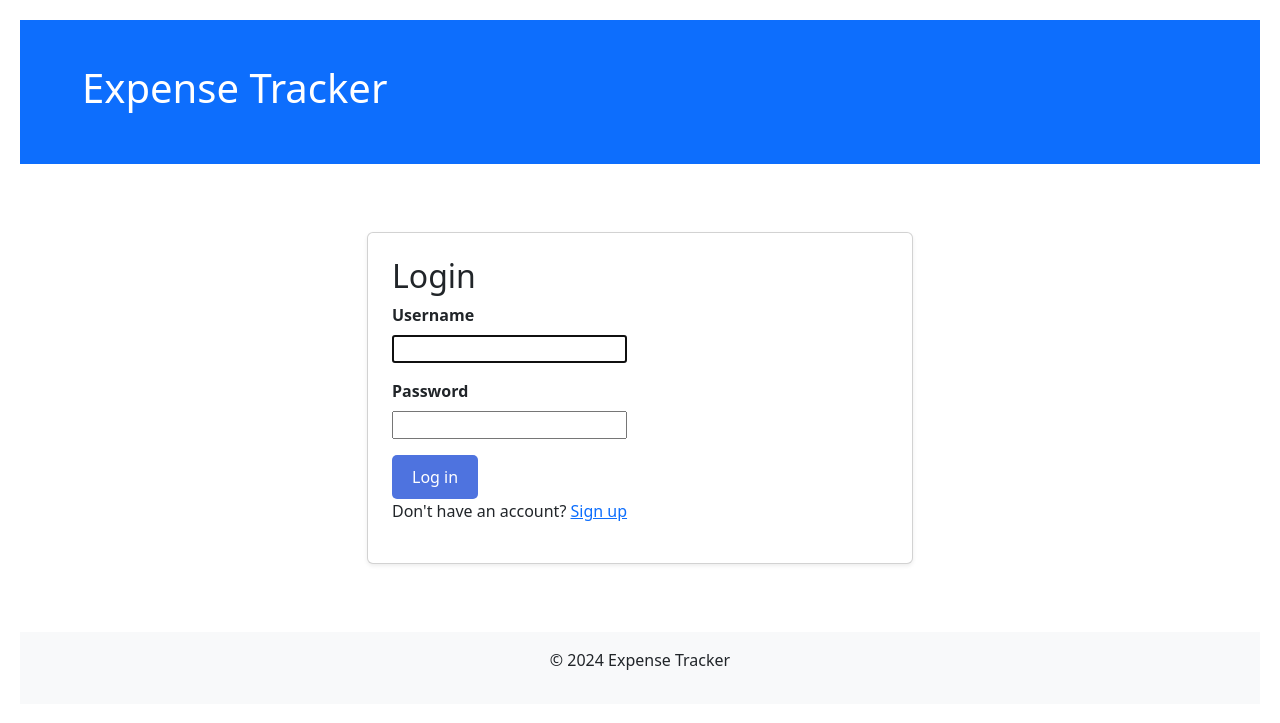
After one commit to Damian-Rios/miniproject4DamianRios, a Django app: page /expenses/login/ in a window 1280 px wide. The commit adds this page. Shown: the top 723 px of the page. Run offline with Django 5.2, Linux system fonts and the light colour scheme.

Commit message:
added login and register functionality and updated styling

```diff
--- a/expenseTracker/expenseTracker/urls.py
+++ b/expenseTracker/expenseTracker/urls.py
@@ -16,8 +16,10 @@ Including another URLconf
 """
 from django.contrib import admin
 from django.urls import include, path
+from django.shortcuts import redirect
 
 urlpatterns = [
+    path('', lambda request: redirect('expenses:account_login')),
     path('expenses/', include('expenses.urls')),
     path('admin/', admin.site.urls),
 ]
--- /dev/null
+++ b/expenseTracker/expenses/templates/expenses/account_base.html
@@ -0,0 +1,38 @@
+{% load static %}
+
+<!DOCTYPE html>
+<html lang="en">
+<head>
+    <meta charset="UTF-8">
+    <meta name="viewport" content="width=device-width, initial-scale=1.0">
+    <title>{% block title %}Login / Sign Up{% endblock %} - Expense Tracker</title>
+    <link rel="stylesheet" href="{% static 'expenses/style.css' %}">
+    <link href="https://cdn.jsdelivr.net/npm/bootstrap@5.3.3/dist/css/bootstrap.min.css" rel="stylesheet">
+</head>
+<body>
+    <header class="bg-primary text-white py-4">
+        <div class="container">
+            <h1>Expense Tracker</h1>
+        </div>
+    </header>
+
+    <div class="container mt-5">
+        <div class="row justify-content-center">
+            <div class="col-md-6">
+                <div class="card p-4 shadow-sm">
+                    {% block content %}
+                    <!-- Content will be filled by login.html or signup.html -->
+                    {% endblock %}
+                </div>
+            </div>
+        </div>
+    </div>
+
+    <footer class="bg-light text-center py-3 mt-5">
+        <p>&copy; 2024 Expense Tracker</p>
+    </footer>
+
+    <script src="https://cdn.jsdelivr.net/npm/@popperjs/core@2.11.6/dist/umd/popper.min.js"></script>
+    <script src="https://cdn.jsdelivr.net/npm/bootstrap@5.3.3/dist/js/bootstrap.min.js"></script>
+</body>
+</html>
--- /dev/null
+++ b/expenseTracker/expenses/templates/expenses/login.html
@@ -0,0 +1,48 @@
+{% extends 'expenses/account_base.html' %}
+
+{% block title %}Login{% endblock %}
+
+{% block content %}
+    <h2>Login</h2>
+
+    <!-- Display any general messages like success or error -->
+    {% if messages %}
+        <div class="alert alert-warning">
+            {% for message in messages %}
+                <p>{{ message }}</p>
+            {% endfor %}
+        </div>
+    {% endif %}
+
+    <form method="post">
+        {% csrf_token %}
+
+        <div class="mb-3">
+            <label for="id_username" class="form-label">Username</label>
+            {{ form.username }}
+            {% if form.username.errors %}
+                <div class="alert alert-danger">
+                    {% for error in form.username.errors %}
+                        <p>{{ error }}</p>
+                    {% endfor %}
+                </div>
+            {% endif %}
+        </div>
+
+        <div class="mb-3">
+            <label for="id_password" class="form-label">Password</label>
+            {{ form.password }}
+            {% if form.password.errors %}
+                <div class="alert alert-danger">
+                    {% for error in form.password.errors %}
+                        <p>{{ error }}</p>
+                    {% endfor %}
+                </div>
+            {% endif %}
+        </div>
+
+        <button type="submit" class="btn btn-primary">Log in</button>
+    </form>
+
+    <p>Don't have an account? <a href="{% url 'expenses:account_signup' %}">Sign up</a></p>
+{% endblock %}
--- a/expenseTracker/expenses/urls.py
+++ b/expenseTracker/expenses/urls.py
@@ -1,11 +1,15 @@
+# expenses/urls.py
 from django.urls import path
-
 from . import views
 
 app_name = 'expenses'
+
 urlpatterns = [
-    path('', views.index, name='index'),  # The 'index' view
+    path('login/', views.login_view, name='account_login'),
+    path('index/', views.index, name='index'),
     path('add/', views.add_expense, name='add_expense'),
     path('edit/<int:expense_id>/', views.edit_expense, name='edit_expense'),
     path('delete/<int:expense_id>/', views.delete_expense, name='delete_expense'),
+    path('signup/', views.signup_view, name='account_signup'),
+    path('logout/', views.logout_view, name='logout'),
 ]
--- a/expenseTracker/expenses/views.py
+++ b/expenseTracker/expenses/views.py
@@ -1,22 +1,32 @@
 from django.shortcuts import render, redirect, get_object_or_404
 from .models import Expense
 from django.http import JsonResponse
+from django.contrib.auth.forms import AuthenticationForm
+from django.contrib.auth import login
+from django.contrib.auth.forms import UserCreationForm
+from django.contrib import messages
+from django.contrib.auth import logout
+
 
 def index(request):
-    expenses = Expense.objects.filter(user=request.user)  # Assuming you're filtering by the logged-in user
+    expenses = Expense.objects.filter(user=request.user)  # Filtering expenses by the logged-in user
     context = {'expenses': expenses}
     return render(request, 'expenses/index.html', context)
 
 def add_expense(request):
-    # Pass the CATEGORY_CHOICES to the template
-    category_choices = Expense.CATEGORY_CHOICES
+    category_choices = Expense.CATEGORY_CHOICES  # Pass category choices to the template
 
     if request.method == 'POST':
-        # Get data from POST request
+        # Get data from the POST request
         amount = request.POST.get('amount')
         category = request.POST.get('category')
         description = request.POST.get('description')
         date = request.POST.get('date')
+
+        # Validate data
+        if not amount or not category or not description or not date:
+            messages.error(request, "All fields are required.")
+            return redirect('expenses:add_expense')
 
         # Save the expense manually
         Expense.objects.create(
@@ -27,12 +37,18 @@ def add_expense(request):
             date=date
         )
 
+        messages.success(request, "Expense added successfully.")
         return redirect('expenses:index')  # Redirect to the home page after adding
 
     return render(request, 'expenses/add_expense.html', {'category_choices': category_choices})
 
 def edit_expense(request, expense_id):
     expense = get_object_or_404(Expense, id=expense_id)
+
+    # Check if the logged-in user is the owner of the expense
+    if expense.user != request.user:
+        messages.error(request, "You are not authorized to edit this expense.")
+        return redirect('expenses:index')
 
     if request.method == 'POST':
         # Update fields from the form
@@ -42,6 +58,7 @@ def edit_expense(request, expense_id):
         expense.date = request.POST.get('date')
 
         expense.save()  # Save the updated expense
+        messages.success(request, "Expense updated successfully.")
         return redirect('expenses:index')
 
     context = {'expense': expense}
@@ -51,9 +68,57 @@ def delete_expense(request, expense_id):
     # Get the expense object to delete
     expense = get_object_or_404(Expense, id=expense_id)
 
+    # Check if the logged-in user is the owner of the expense
+    if expense.user != request.user:
+        return JsonResponse({"error": "You are not authorized to delete this expense."}, status=403)
+
     if request.method == 'POST':  # Only allow deletion via POST request
         expense.delete()
+        messages.success(request, "Expense deleted successfully.")
         return redirect('expenses:index')  # Redirect to the expense list page
 
-    # If the request is not POST, we might want to return an error page or redirect.
-    return JsonResponse({"error": "Invalid request method."}, status=405)
+    # Handle non-POST requests
+    return JsonResponse({"error": "Invalid request method. Use POST to delete."}, status=405)
+
+def login_view(request):
+    if request.user.is_authenticated:
+        return redirect('expenses:index')  # Redirect to home page if already logged in
+
+    if request.method == 'POST':
+        form = AuthenticationForm(request, data=request.POST)
+        if form.is_valid():
+            user = form.get_user()
+            login(request, user)
+            messages.success(request, "Login successful.")
+            return redirect('expenses:index')  # Redirect to the home page after login
+        else:
+            messages.error(request, "Invalid username or password.")
+    else:
+        form = AuthenticationForm()
+
+    return render(request, 'expenses/login.html', {'form': form})
+
+def signup_view(request):
+    if request.user.is_authenticated:
+        return redirect('expenses:index')  # Redirect to home if already logged in
+
+    if request.method == 'POST':
+        form = UserCreationForm(request.POST)
+        if form.is_valid():
+            form.save()
+            messages.success(request, 'Account created successfully! You can now log in.')
+            return redirect('expenses:account_login')  # Redirect to login page after successful signup
+        else:
+            messages.error(request, 'Please correct the error(s) below.')
+
+    else:
+        form = UserCreationForm()
+
+    return render(request, 'expenses/signup.html', {'form': form})
+
+
+def logout_view(request):
+    # Log out the user
+    logout(request)
+    messages.success(request, "You have been logged out successfully.")
+    return redirect('expenses:account_login')  # Redirect to login page after logout
```
Also changed, not shown: expenseTracker/expenseTracker/settings.py (+26 -0 lines), expenseTracker/expenses/templates/expenses/base.html (+27 -11 lines), expenseTracker/expenses/templates/expenses/signup.html (added, +72 -0 lines).
